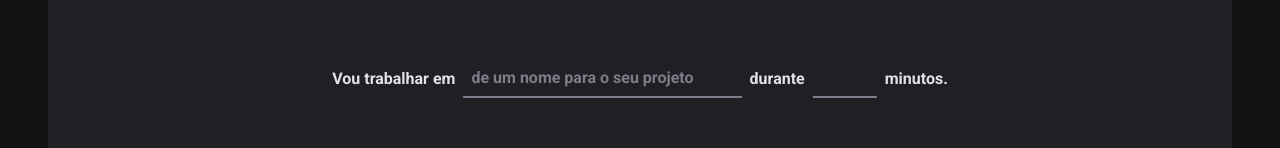
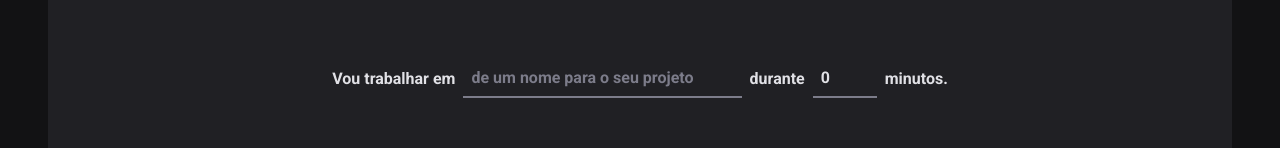
Before and after one commit to CaioDetore/ignite-timer, a React (Vite) app: page / in a window 1280 px wide. Shown: the part 166-314 px from the top of the page. Built offline with nearby package versions, Linux system fonts and the light colour scheme.

Commit message:
feat: integrando zod com hook form

```diff
--- a/package.json
+++ b/package.json
@@ -10,12 +10,14 @@
     "lint": "eslint src --ext .ts,.tsx"
   },
   "dependencies": {
+    "@hookform/resolvers": "^3.10.0",
     "phosphor-react": "^1.4.1",
     "react": "^18.3.1",
     "react-dom": "^18.3.1",
     "react-hook-form": "^7.54.2",
     "react-router-dom": "^7.1.3",
-    "styled-components": "^6.1.14"
+    "styled-components": "^6.1.14",
+    "zod": "^3.24.1"
   },
   "devDependencies": {
     "@eslint/js": "^9.17.0",
--- a/src/pages/Home/index.tsx
+++ b/src/pages/Home/index.tsx
@@ -10,10 +10,31 @@
 } from "./styles";
 import { useForm } from "react-hook-form";
 
+import * as zod from "zod";
+import { zodResolver } from "@hookform/resolvers/zod";
+
+const newCycleFormValidationSchema = zod.object({
+  task: zod.string().min(1, "Informe a tarefa"),
+  minutesAmount: zod
+    .number()
+    .min(5, "O ciclo precisa ser no mínimo 5 minutos.")
+    .max(60, "O ciclo não pode ser maior que 60 minutos."),
+});
+
+type NewCyclieFormData = zod.infer<typeof newCycleFormValidationSchema>;
+
 export function Home() {
-  const { register, handleSubmit, watch } = useForm();
+  const { register, handleSubmit, watch } = useForm<NewCyclieFormData>({
+    resolver: zodResolver(newCycleFormValidationSchema),
+    defaultValues: {
+      task: "",
+      minutesAmount: 0,
+    },
+  });
 
-  function handleCreateNewCycle(data: any) {}
+  function handleCreateNewCycle(data: any) {
+    console.log(data);
+  }
 
   const task = watch("task");
   const isSubmitDisabled = !task;
```
Also changed, not shown: 1 other file (tests, documents, lock files or other folders).
